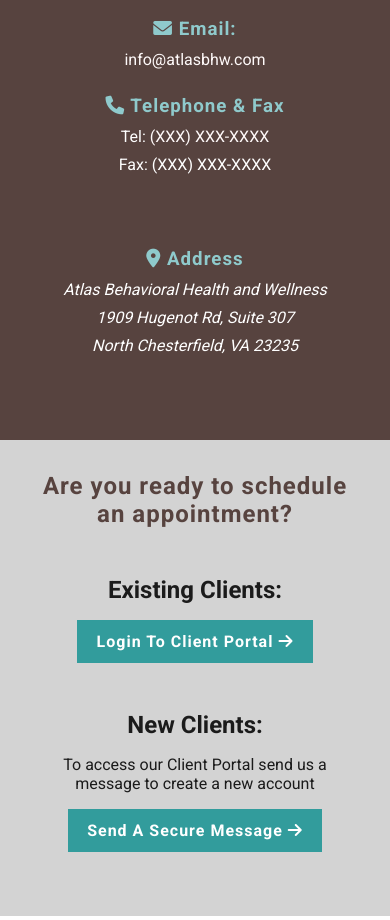
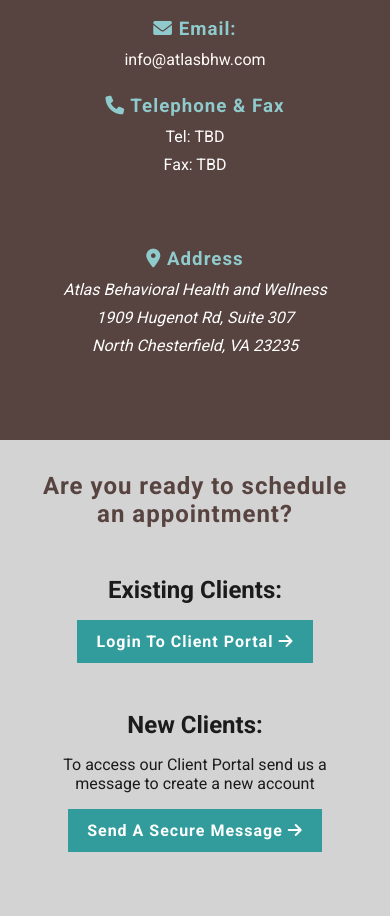
Before and after one commit to artsycoder533/atlas-, a plain HTML site: page index.html in a window 390 px wide. Shown: the part 3800-4720 px from the top of the page. Drawn offline with Linux system fonts and the light colour scheme; grey boxes are pictures that could not be loaded.

Commit message:
replaced X's with TBD for phone and fax number

```diff
--- a/index.html
+++ b/index.html
@@ -352,9 +352,9 @@
               </h3>
 
               <p class="connect-phone">
-                Tel: <a href="tel=" class="connect-link">(XXX) XXX-XXXX</a>
+                Tel: <a href="tel=" class="connect-link">TBD</a>
               </p>
-              <p class="connect-fax">Fax: (XXX) XXX-XXXX</p>
+              <p class="connect-fax">Fax: TBD</p>
             </div>
 
             <div class="contact-connect">
--- a/styles/styles.css
+++ b/styles/styles.css
@@ -353,6 +353,7 @@
 
   background: white;
   overflow-y: scroll;
+
 }
 
 .show-links {
```
